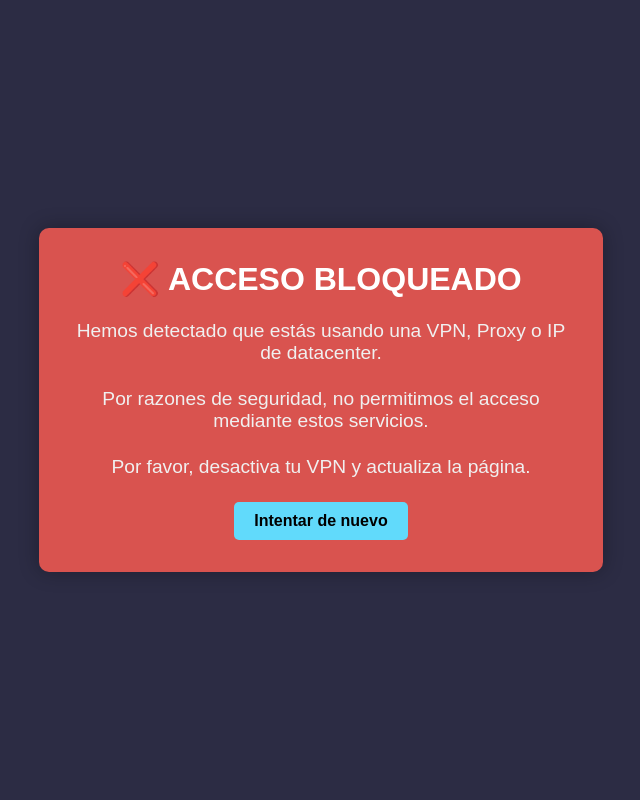
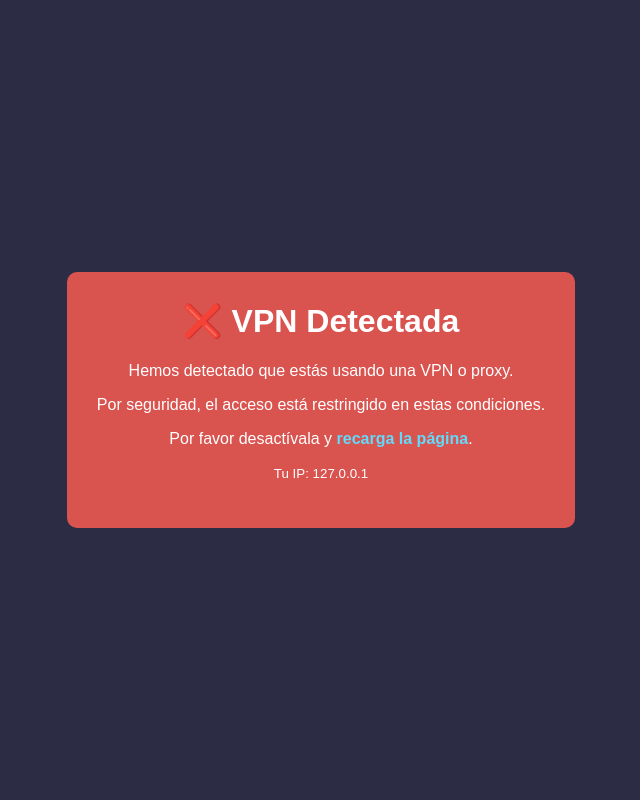
Before and after one commit to lingshen59/-, a Flask app: template templates/blocked.html in a window 1280 px wide. Shown: the whole page, without its empty margins (319-959 px from the left). Run offline with Flask 3, Linux system fonts and the light colour scheme; the template is opened without the code that fills it, so the values that code supplies are empty.

Commit message:
Update blocked.html

```diff
--- a/templates/blocked.html
+++ b/templates/blocked.html
@@ -2,83 +2,42 @@
 <html lang="es">
 <head>
   <meta charset="UTF-8">
-  <title>VPN no permitido</title>
+  <title>Acceso Bloqueado</title>
   <style>
     body {
+      background: #2c2c44;
+      color: #fff;
       font-family: Arial, sans-serif;
-      background: #2c2c44;
-      color: #f0f0f0;
       display: flex;
-      flex-direction: column;
+      justify-content: center;
       align-items: center;
-      justify-content: center;
       height: 100vh;
       margin: 0;
+      text-align: center;
     }
-    .warning-container {
+    .block-message {
       background: #d9534f;
-      padding: 2rem;
+      padding: 30px;
       border-radius: 10px;
       max-width: 500px;
-      text-align: center;
-      box-shadow: 0 0 20px rgba(0,0,0,0.3);
     }
     h1 {
-      color: #fff;
       margin-top: 0;
     }
-    p {
-      font-size: 1.2em;
-      margin-bottom: 1.5rem;
-    }
-    .try-again {
-      display: inline-block;
-      background: #61dafb;
-      color: #000;
-      padding: 10px 20px;
-      border-radius: 5px;
+    a {
+      color: #61dafb;
       text-decoration: none;
       font-weight: bold;
-      transition: background 0.3s;
-    }
-    .try-again:hover {
-      background: #21a1f1;
-      text-decoration: none;
     }
   </style>
-  <script>
-    // Evitar que el usuario regrese con el botón del navegador
-    history.pushState(null, null, location.href);
-    window.onpopstate = function() {
-      history.go(1);
-    };
-
-    // Verificar periódicamente si se ha desactivado la VPN
-    function checkVPNStatus() {
-      fetch('/check-vpn', {
-        method: 'GET',
-        headers: {
-          'Cache-Control': 'no-cache'
-        }
-      })
-      .then(response => {
-        if(response.ok) {
-          window.location.href = '/';
-        }
-      });
-    }
-
-    // Verificar cada 5 segundos
-    setInterval(checkVPNStatus, 5000);
-  </script>
 </head>
 <body>
-  <div class="warning-container">
-    <h1>❌ ACCESO BLOQUEADO</h1>
-    <p>Hemos detectado que estás usando una VPN, Proxy o IP de datacenter.</p>
-    <p>Por razones de seguridad, no permitimos el acceso mediante estos servicios.</p>
-    <p>Por favor, desactiva tu VPN y actualiza la página.</p>
-    <a href="/" class="try-again">Intentar de nuevo</a>
+  <div class="block-message">
+    <h1>❌ VPN Detectada</h1>
+    <p>Hemos detectado que estás usando una VPN o proxy.</p>
+    <p>Por seguridad, el acceso está restringido en estas condiciones.</p>
+    <p>Por favor desactívala y <a href="/">recarga la página</a>.</p>
+    <p><small>Tu IP: {{ request.remote_addr }}</small></p>
   </div>
 </body>
 </html>
```
